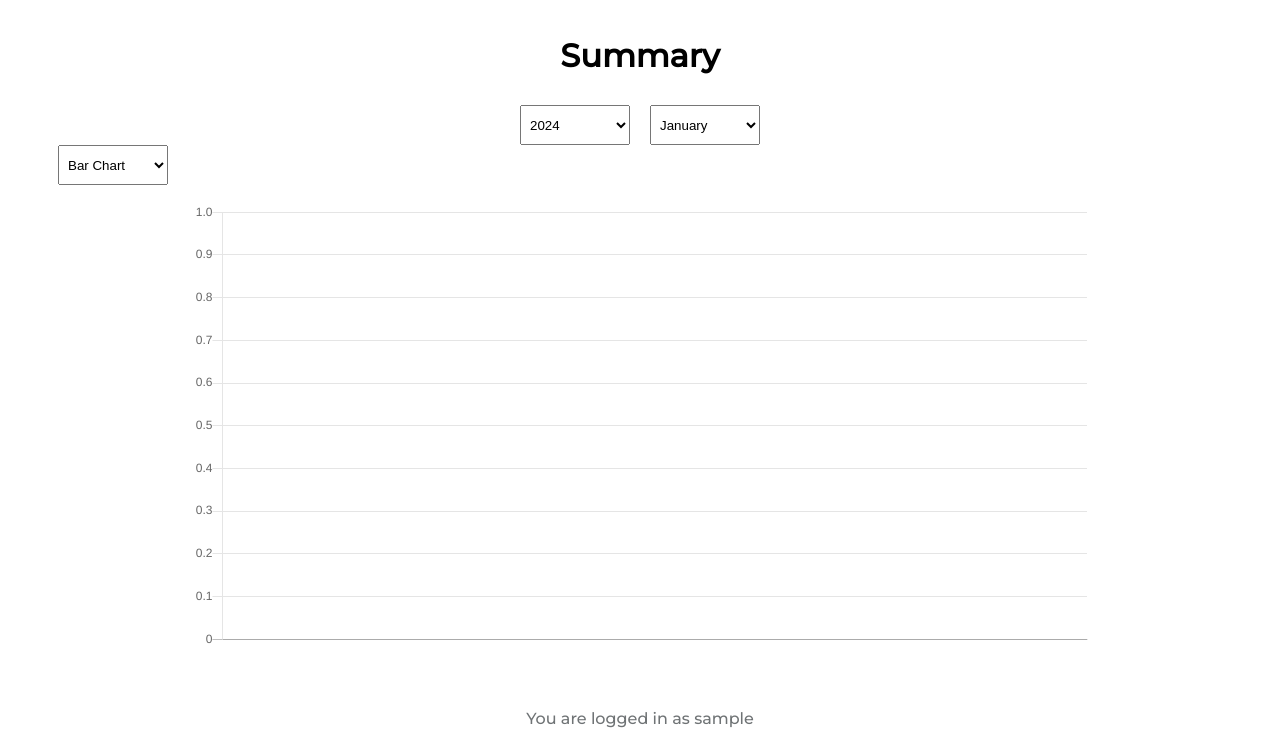
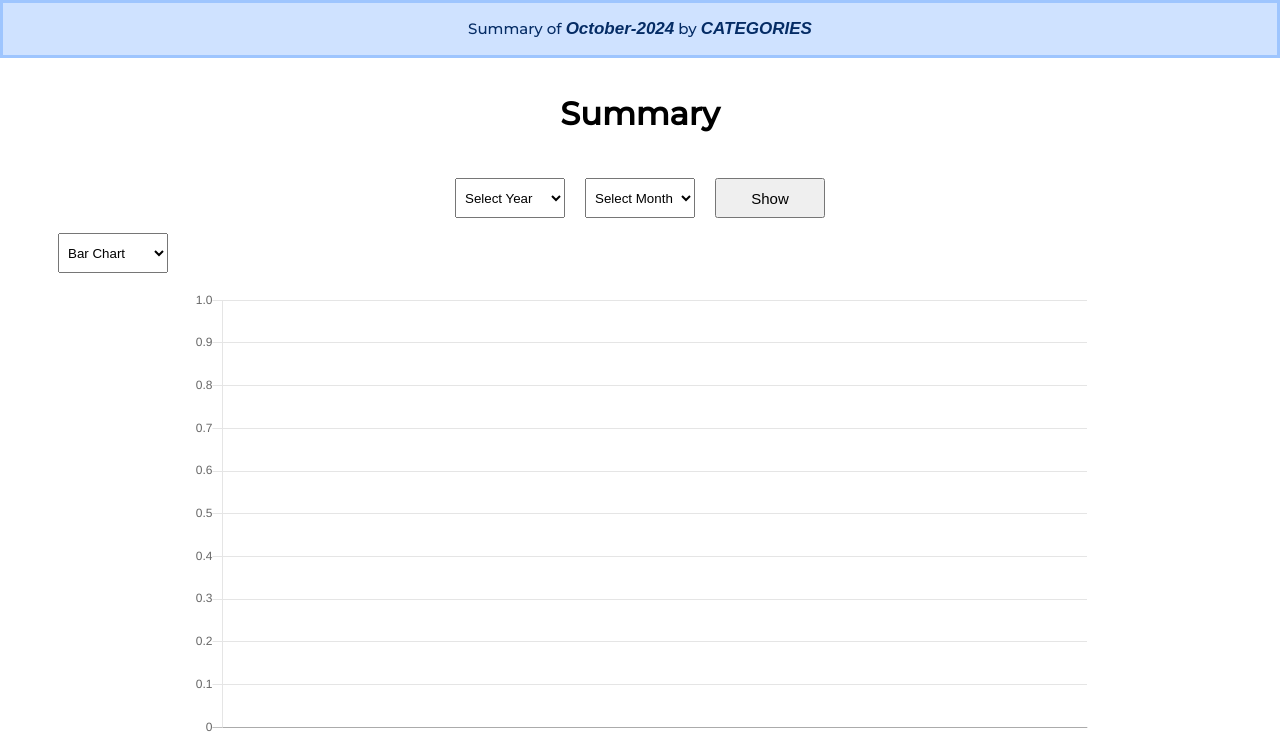
Before and after one commit to ChemaRapariz/expense-tracker, a Flask app: page /summary in a window 1280 px wide. Shown: the part 90-832 px from the top of the page. Run offline with Flask 3, Linux system fonts and the light colour scheme; the visitor is signed in with stand-in values (Sample User, id 1); data that the repository does not hold is empty; some libraries are stand-ins or nearby versions.

Commit message:
Year summary to the chart section if no month selected

```diff
--- a/app.py
+++ b/app.py
@@ -467,13 +467,92 @@ def summary():
     # Create a cursor
     cursor = db.cursor()
 
+    # Fetch the available years to the user
+    year_query = """
+    SELECT DISTINCT strftime('%Y', date) AS year
+    FROM expenses
+    WHERE user_id = ?
+    ORDER BY year DESC
+    """
+
+    cursor.execute(year_query, (session['user_id'],))
+
+    # This will return a list of years
+    years = cursor.fetchall()
+    valid_years = [year[0] for year in years]
+
+    # Create dictionary for each month
+    valid_months_name = {
+        1: "January", 2: "February", 3: "March", 4: "April", 5: "May",
+        6: "June", 7: "July", 8: "August", 9: "September", 10: "October",
+        11: "November", 12: "December"
+    }
+
     if request.method == "POST":
 
-        year = request.form.get("year")
-        month = request.form.get("month")
+        selected_year = request.form.get("year")
+        selected_month = request.form.get("month")
+
+        # Ensure the user selects a valid year
+        if selected_year not in valid_years:
+            flash("Please select a valid year")
+            return redirect("/summary")
+
+        # Sanitize and validate the month
+        valid_months = ["01", "02", "03", "04", "05", "06", "07", "08", "09", "10", "11", "12"]
+
+        # If no month selected the user wants to view the overall year data
+        if not selected_month:
+
+            # Fetch total expenses by month for the selected year
+            expenses_by_month_query = """
+            SELECT strftime('%m', date) AS month, SUM(amount) AS total
+            FROM expenses
+            WHERE user_id = ? AND strftime('%Y', date) = ?
+            GROUP BY month
+            ORDER BY month ASC
+            """
+            cursor.execute(expenses_by_month_query, (session['user_id'], selected_year))
+            expenses_by_month = cursor.fetchall()
+
+            # List of tuples
+            expenses_by_month = [tuple(row) for row in expenses_by_month]
+
+            # Initialize a dictionary to hold all months with default expense 0
+            all_months_expenses = {month:0 for month in range(1, 13)}
+
+            # Update the dictionary with actual expenses from expenses_by_month
+            for month_str, total in expenses_by_month:
+                all_months_expenses[int(month_str)] = total
+
+            # Transform the list of tuples to replace month number with the month name
+            expenses_with_month_names = [
+                (valid_months_name[month], total) for month, total in all_months_expenses.items()
+            ]
+
+            flash(f"Summary of <span>{selected_year}</span> by <span>MONTHS</span>")
+            return render_template("summary.html", expenses=expenses_with_month_names, years=valid_years)
+        elif selected_month not in valid_months:
+            flash("Please select a valid month")
+            return redirect("/summary")
+        else:
+
+            # Fetch total expenses by category for the selected month
+            query = """
+            SELECT category, SUM(amount) as total
+            FROM expenses
+            WHERE user_id = ? AND strftime('%Y', date) = ? AND strftime('%m', date) = ?
+            GROUP BY category
+            """
+            cursor.execute(query, (session['user_id'], selected_year, selected_month))
+            expenses_by_category = cursor.fetchall()
+
+            expenses_by_category = [tuple(row) for row in expenses_by_category]
+
+            flash(f"Summary of <span>{valid_months_name[int(selected_month)]}-{selected_year}</span> by <span>CATEGORIES</span>")
+            return render_template("summary.html", expenses=expenses_by_category, years=valid_years)
 
 
-        return redirect("/summary")
 
     # Fetch total expenses by category for the current month
     query = """
@@ -487,4 +566,9 @@ def summary():
 
     expenses_by_category = [tuple(row) for row in expenses_by_category]
 
-    return render_template("summary.html", expenses=expenses_by_category)
+    # Get the current year and month
+    current_year = datetime.now().year
+    current_month = datetime.now().month
+
+    flash(f"Summary of <span>{valid_months_name[current_month]}-{current_year}</span> by <span>CATEGORIES</span>")
+    return render_template("summary.html", expenses=expenses_by_category, years=valid_years)
--- a/templates/summary.html
+++ b/templates/summary.html
@@ -9,14 +9,27 @@ Summary
 <div class="summary-container-options">
     <form class="form-v2" action="/summary" method="post">
         <select id="dropdown-year" class="filter" name="year">
-            <!-- {% for year in years %} -->
-            <!-- <option value="{{ year }}">{{ year }}</option> -->
-            <!-- {% endfor %} -->
-            <option value="2024">2024</option>
+            <option value="" disabled selected>Select Year</option>
+            {% for year in years %}
+            <option value="{{ year }}">{{ year }}</option>
+            {% endfor %}
         </select>
         <select id="dropdown-month" class="filter" name="month">
+            <option value="" disabled selected>Select Month</option>
             <option value="01">January</option>
+            <option value="02">February</option>
+            <option value="03">March</option>
+            <option value="04">April</option>
+            <option value="05">May</option>
+            <option value="06">June</option>
+            <option value="07">July</option>
+            <option value="08">August</option>
+            <option value="09">September</option>
+            <option value="10">October</option>
+            <option value="11">November</option>
+            <option value="12">December</option>
         </select>
+        <input class="filter" type="submit" value="Show">
     </form>
 </div>
 <div class="summary-container-option">
```
